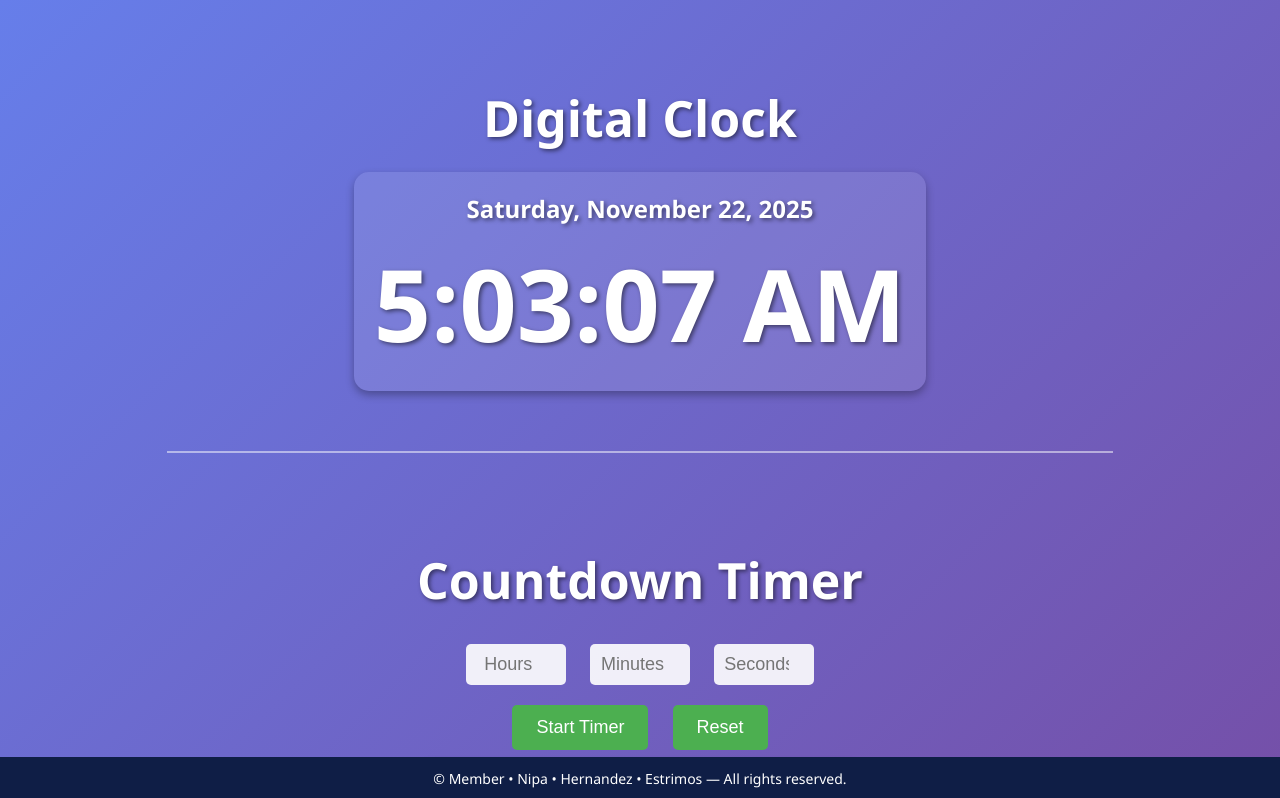
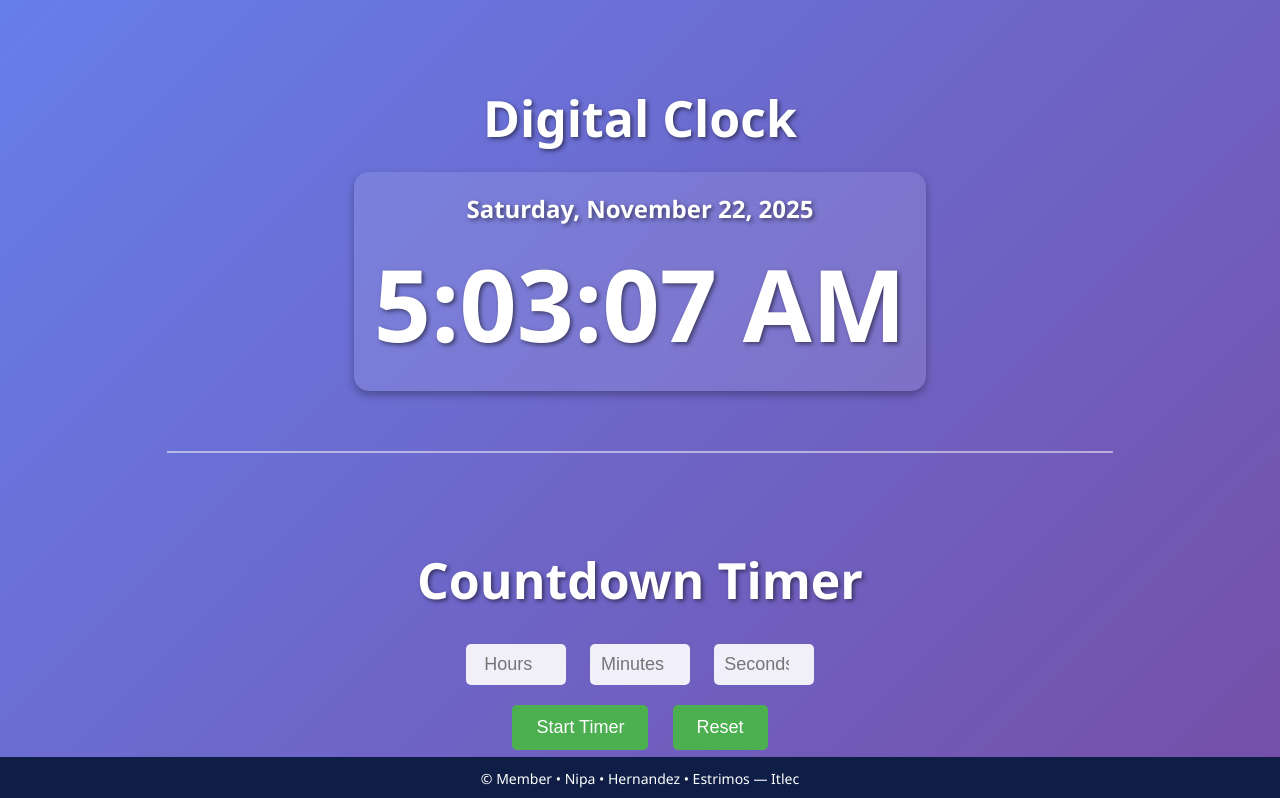
Before and after one commit to snowynipsss/Clock-Timer, a plain HTML site: page index.html in a window 1280 px wide. Shown: the top 798 px of the page. Drawn offline with Linux system fonts and the light colour scheme.

Commit message:
Update index.html

```diff
--- a/index.html
+++ b/index.html
@@ -34,7 +34,7 @@
        bottom: 0;
        left: 0;
 ">
-    © Member • Nipa • Hernandez • Estrimos — All rights reserved.
+    © Member • Nipa • Hernandez • Estrimos — Itlec
      </footer>
 
     <script src="index.js"></script>
```
